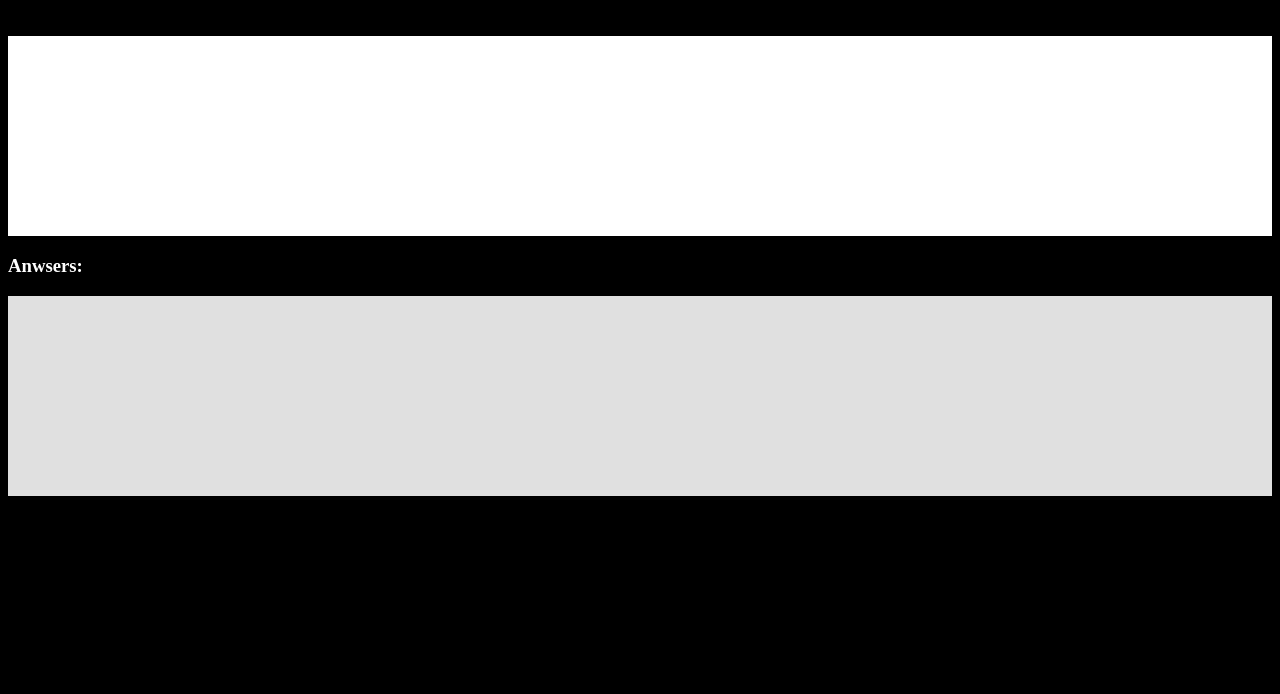
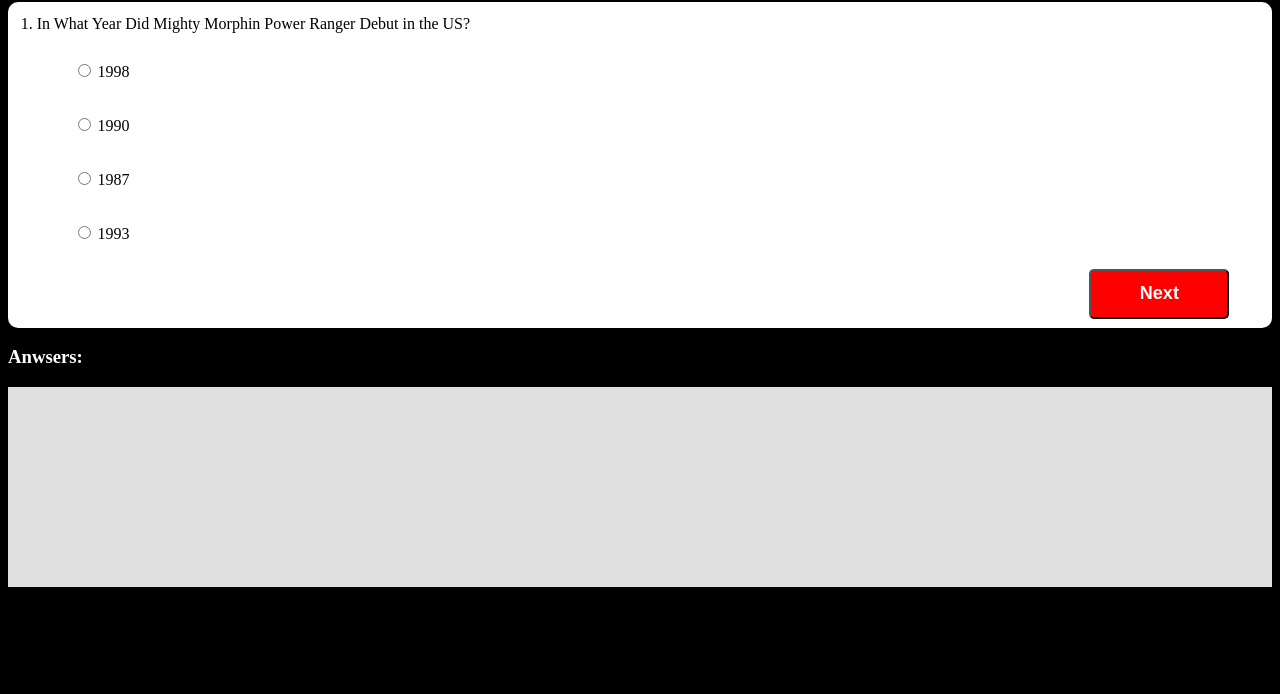
Before and after one commit to mikevocalz/sciTrivia, a plain HTML site: page index.html in a window 1280 px wide. Shown: the part 106-800 px from the top of the page. Drawn offline with Linux system fonts and the light colour scheme.

Commit message:
added javascript Triva questions from Power Rangers

```diff
--- a/css/style.css
+++ b/css/style.css
@@ -3,14 +3,66 @@
   color: white;
 }
 
-.questions{
-  background-color: white;
-  height: 200px;
-  margin-top: 50px;
+form {
+  display: inline;
+
+}
+ul{
+  list-style: none
 }
 
-.answers{
+.questions{
+  border-radius: 10px;
+  padding: 1%;
+  background-color: white;
+  height: 300px;
+  margin-top: 50px;
+  flex-direction: row;
+  color: black;
+}
+
+label {
+margin-top: 20px;
+  color: black;
+  flex: 1;
+  flex-direction: column;
+  width: 100px;
+  padding-bottom: 10px
+}
+
+.answers {
   background-color: rgb(224, 224, 224);
   height: 200px;
   margin-top: 0px;
+  color: black
 }
+
+.selected {
+display: inline-block;
+vertical-align: middle;
+margin:1%;
+color: black;
+background-color: white;
+}
+
+.selected:hover{
+  background: white;
+  color: black;
+}
+selected input:checked .selected{
+  background: white;
+  color: black;
+}
+
+.nxtBTN{
+  margin-top: -30px;
+  margin-right: 30px;
+  font-size: 18px;
+  font-weight: bold;
+  border-radius: 5px;
+  float: right;
+  background-color: red;
+  color: white;
+  width: 140px;
+  height: 50px;
+}
--- a/index.html
+++ b/index.html
@@ -5,25 +5,36 @@
   <meta name="viewport" content="width=device-width, initial-scale=1.0">
   <meta http-equiv="X-UA-Compatible" content="ie=edge">
   <link rel="stylesheet" href="css/style.css">
-  <title>..::| Scifi Triva |::..</title>
+  <title>..::| Sci-fi Triva |::..</title>
 </head>
 <body>
   <header>
-    <p>This is a Trivia Game</p>
+    <h1>Power Rangers Trivia Game:</h1>
   </header>
 
 <!--Trivia Questions and Anwsers go below-->
   <main>
-    <h1>Game:</h1>
-    <div class="questions">
+    <div class="container">
+    <div id="quizCont" class="questions">
+      <div id="prQuestion" class="question">
+      </div>
+        <form id="quiz" name="prQuiz">
+        <ul>
+          <li><label class="selected"><input type="radio" name="option" value="A"/> <span id="opA"></span></label></li>
+          <li></li><label class="selected"><input type="radio" name="option" value="B"/> <span id="opB"></span></label></li>
+          <li></li><label class="selected"><input type="radio" name="option" value="C"/> <span id="opC"></span></label></li>
+          <li> <label class="selected"><input type="radio" name="option" value="D"/> <span id="opD"></span></label></li>
+        </ul>
+         </form><br>
+         <button id="butNext" class="nxtBTN" onclick="loadPrTrivia();">Next</button>
+    </div>
+    <h3>Anwsers:</h3>
+    <div id="correctAnwser" class="answers">
 
     </div>
-    <h3>Anwsers:</h3>
-    <div class="answers">
-
-    </div>
+  </div>
   </main>
 
-  <script src="index.js"></script>
+  <script src="js/index.js"></script>
 </body>
 </html>
--- a/js/index.js
+++ b/js/index.js
@@ -0,0 +1,123 @@
+var questions = [
+  //Start 1 of 10 Power Rangers Trivia Questions//
+  {
+  "question": "In What Year Did Mighty Morphin Power Ranger Debut in the US?",
+  "optionA": "1998",
+  "optionB": "1990",
+  "optionC": "1987",
+  "optionD": "1993",
+  "anwser": "D"
+  },{
+  "question": "What What Were the Colors of the Original Ranger Team?",
+  "optionA": "Pink, Yellow, Green, Blue & White",
+  "optionB": "Red, White, Pink, Orange& Green",
+  "optionC": "Red, Blue, Pink, Black  & Yellow",
+  "optionD": "Black, Blue, Purple, Green, & red",
+  "anwser": "C"
+  },{
+  "question": "What is the Name of the Green Ranger?",
+  "optionA": "Tommy Greene",
+  "optionB": "Tommy Oliver",
+  "optionC": "Tom Collins",
+  "optionD": "Jason Weaver",
+  "anwser": "B"
+  },{
+  "question": "Who was the 1st Yellow Ranger?",
+  "optionA": "Aisha Campbell",
+  "optionB": "Trini Quan",
+  "optionC": "Kimberly Hart",
+  "optionD": "Katherine Hillard",
+  "anwser": "B"
+  },{
+  "question": "In which season did the Rangers get their Ninja Powers?",
+  "optionA": "Seaon 1",
+  "optionB": "Season 2",
+  "optionC": "Season 3",
+  "optionD": "Season 4",
+  "anwser": "C"
+  },{
+  "question": "Who Gave The Rangers Ninja Powers?",
+  "optionA": "Alpha 5",
+  "optionB": "Zordon",
+  "optionC": "Lerigot",
+  "optionD": "Ninjor",
+  "anwser": "D"
+  },{
+  "question": "In which seaon was the Command Center destroyed?",
+  "optionA": "Seaon 1",
+  "optionB": "Season 2",
+  "optionC": "Season 3",
+  "optionD": "Season 4",
+  "anwser": "C"
+  },{
+  "question": "In Which Season does Lord Zedd Appear?",
+  "optionA": "Seaon 1",
+  "optionB": "Season 2",
+  "optionC": "Season 3",
+  "optionD": "Season 4",
+  "anwser": "B"
+  },{
+  "question": "What is the Name of  Tommys Talking Sword?",
+  "optionA": "Dragon Dagger",
+  "optionB": "Saba",
+  "optionC": "Power Sword",
+  "optionD": "Power Blaster",
+  "anwser": "A"
+  },{
+  "question": "Which Ranger was able to defeate Tommy, the Green Ranger?",
+  "optionA": "Jason, the Red Ranger",
+  "optionB": "Rocky, the Red Ranger",
+  "optionC": "Kimberly, The Pink Ranger",
+  "optionD": "Zack, the Black Ranger",
+  "anwser": "A"
+  }]
+  //end of 10 Power Rangers Trivia Questions//
+
+var questCounter = questions.length;
+var quesTotal = 0;
+var quesPosition = 0;
+
+var container = document.getElementById("container");
+var prQuestion = document.getElementById("prQuestion");
+var opA = document.getElementById("opA");
+var opB = document.getElementById("opB");
+var opC = document.getElementById("opC");
+var opD = document.getElementById("opD");
+var butNext = document.getElementById("butNext");
+var correctAnswer =document.getElementById("correctAnwser");
+
+function loadPrQuest (i) {
+ var quest = questions[i];
+ prQuestion.textContent = (i + 1) +  ". " + quest.question;
+ opA.textContent = quest.optionA;
+ opB.textContent = quest.optionB;
+ opC.textContent = quest.optionC;
+ opD.textContent = quest.optionD;
+};
+
+function loadPrTrivia () {
+ var selected = document.querySelector('input[type=radio]:checked');
+ if(!selected){
+   alert("Please Anser or Morphin' Grid will Break!!");
+   return;
+   }
+   var anwser = selected.value;
+
+   if(questions[quesPosition].anwser == anwser){
+    quesTotal += 10;
+ }
+ selected.checked = false;
+ quesPosition++;
+ if(quesPosition == quesTotal - 1){
+  //end of Triva changes button Text to Finished/Morphin Time//
+  butNext.textContent = "Its Morphin Time";
+  }
+  if(quesPosition == quesTotal){
+    container.style.display = "none";
+    correctAnswer.style.display = '';
+    correctAnswer.textContent = "Ranger Score: " + quesTotal;
+    return;
+    }
+    loadPrQuest(quesPosition);
+ }
+ loadPrQuest(quesPosition);
```
